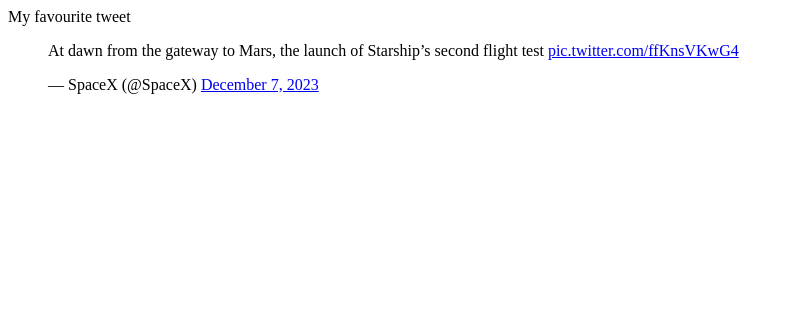
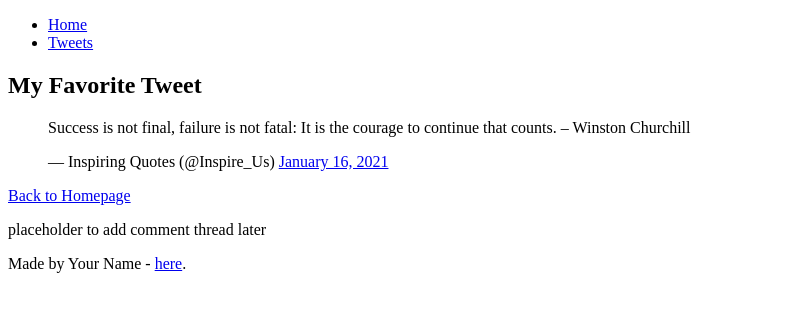
Before and after one commit to Doyemihel/My_First_Portfolio, a plain HTML site: page html_basic/index.html, tweets.html in a window 1280 px wide. Shown: the whole page, without its empty margins (0-794 px from the left). Drawn offline with Linux system fonts and the light colour scheme.

Commit message:
Update index.html, tweets.html

```diff
--- a/html_basic/index.html, tweets.html
+++ b/html_basic/index.html, tweets.html
@@ -1,16 +1,39 @@
 <!DOCTYPE html>
-<html>
+<html lang="en">
 <head>
-    <title>My first webpage</title>
     <meta charset="UTF-8">
+    <title>My Tweets</title>
 </head>
 <body>
-    <hi>My favourite tweet</hi>
-    <blockquote class="twitter-tweet">
-        <p lang="en" dir="ltr">At dawn from the gateway to Mars, the launch of Starship’s second flight test
-         <a href="https://t.co/ffKnsVKwG4">pic.twitter.com/ffKnsVKwG4</a></p>&mdash; SpaceX (@SpaceX) <a href="https://twitter.com/SpaceX/status/1732824684683784516?ref_src=twsrc%5Etfw">December 7, 2023</a>
-         </blockquote>
-         <script async src="https://platform.twitter.com/widgets.js" charset="utf-8"></script>
+    <header>
+        <ul>
+            <li><a href="index.html">Home</a></li>
+            <li><a href="tweets.html">Tweets</a></li>
+        </ul>
+    </header>
 
+    <main>
+        <article>
+            <h1>My Favorite Tweet</h1>
+
+            <!-- Embedded Tweet -->
+            <blockquote class="twitter-tweet">
+                <p lang="en" dir="ltr">Success is not final, failure is not fatal: It is the courage to continue that counts. – Winston Churchill</p>
+                &mdash; Inspiring Quotes (@Inspire_Us)
+                <a href="https://twitter.com/Inspire_Us/status/1350468471938119680?ref_src=twsrc%5Etfw">January 16, 2021</a>
+            </blockquote>
+            <script async src="https://platform.twitter.com/widgets.js" charset="utf-8"></script>
+
+            <p><a href="index.html">Back to Homepage</a></p>
+        </article>
+
+        <aside>
+            <p>placeholder to add comment thread later</p>
+        </aside>
+    </main>
+
+    <footer>
+        <p>Made by Your Name - <a href="https://yourlink.com" target="_blank">here</a>.</p>
+    </footer>
 </body>
-</html
+</html>
```
